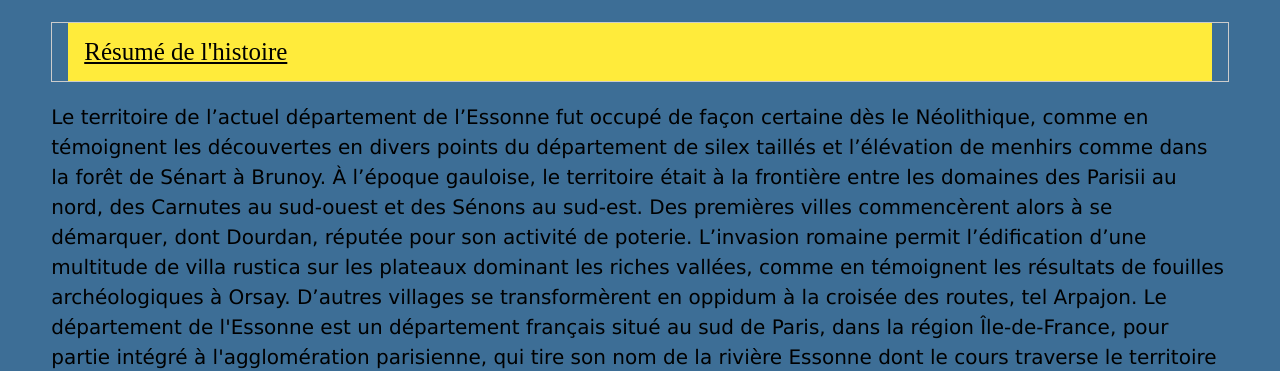
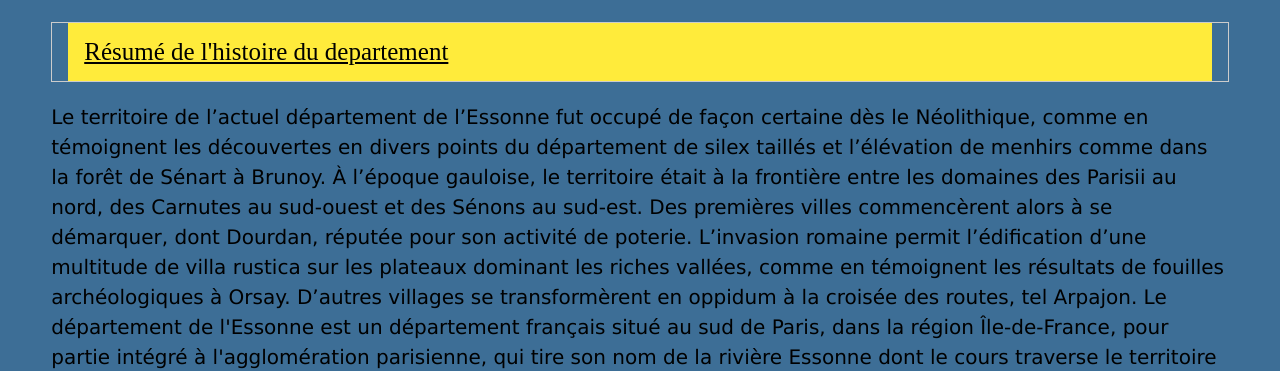
Before and after one commit to saufiane/Projet-html, a plain HTML site: page index.html in a window 1280 px wide. Shown: the part 430-801 px from the top of the page. Drawn offline with Linux system fonts and the light colour scheme.

Commit message:
Update index.html

```diff
--- a/index.html
+++ b/index.html
@@ -33,7 +33,7 @@
     <div class="w3-container">
       <div class="w3-border">
         <div class="w3-container w3-margin-left w3-margin-right w3-yellow">
-          <h1 class="h1">Résumé de l'histoire</h1>
+          <h1 class="h1">Résumé de l'histoire du departement</h1>
         </div>
       </div>
 
```
